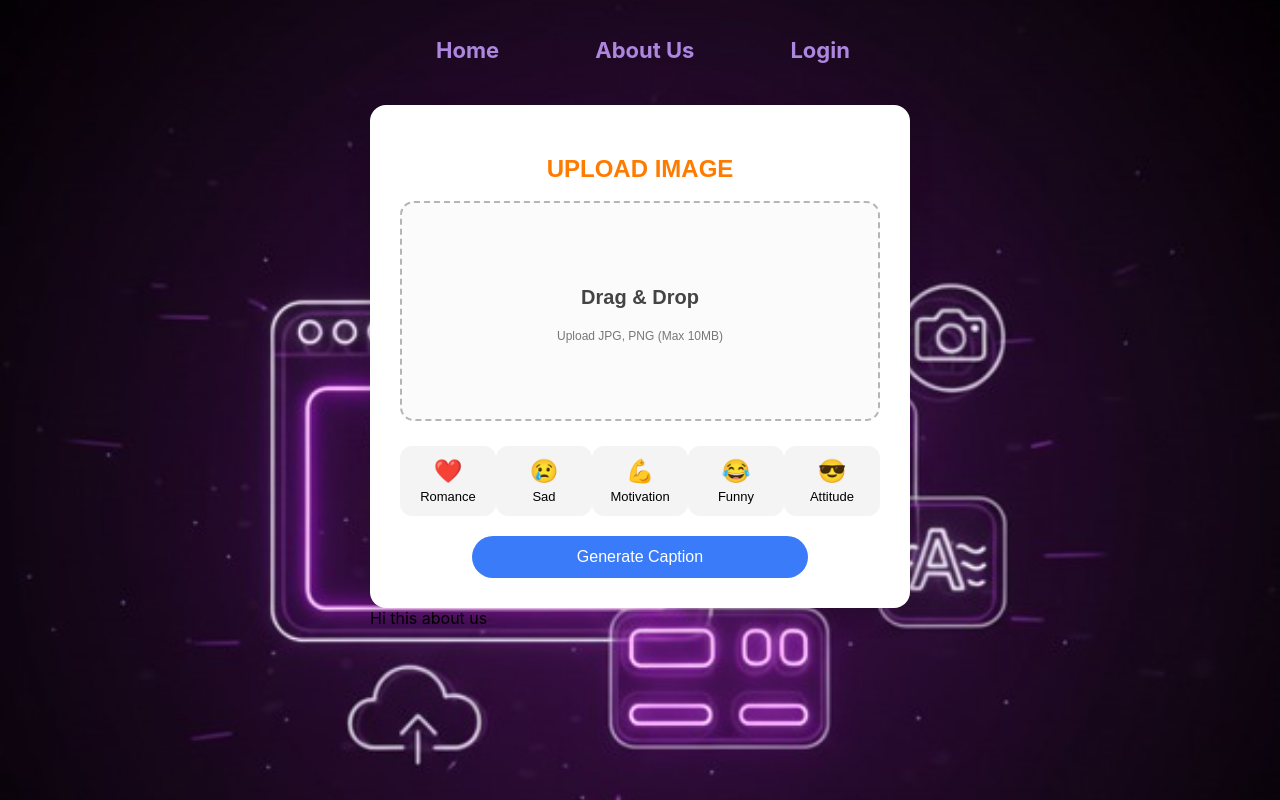
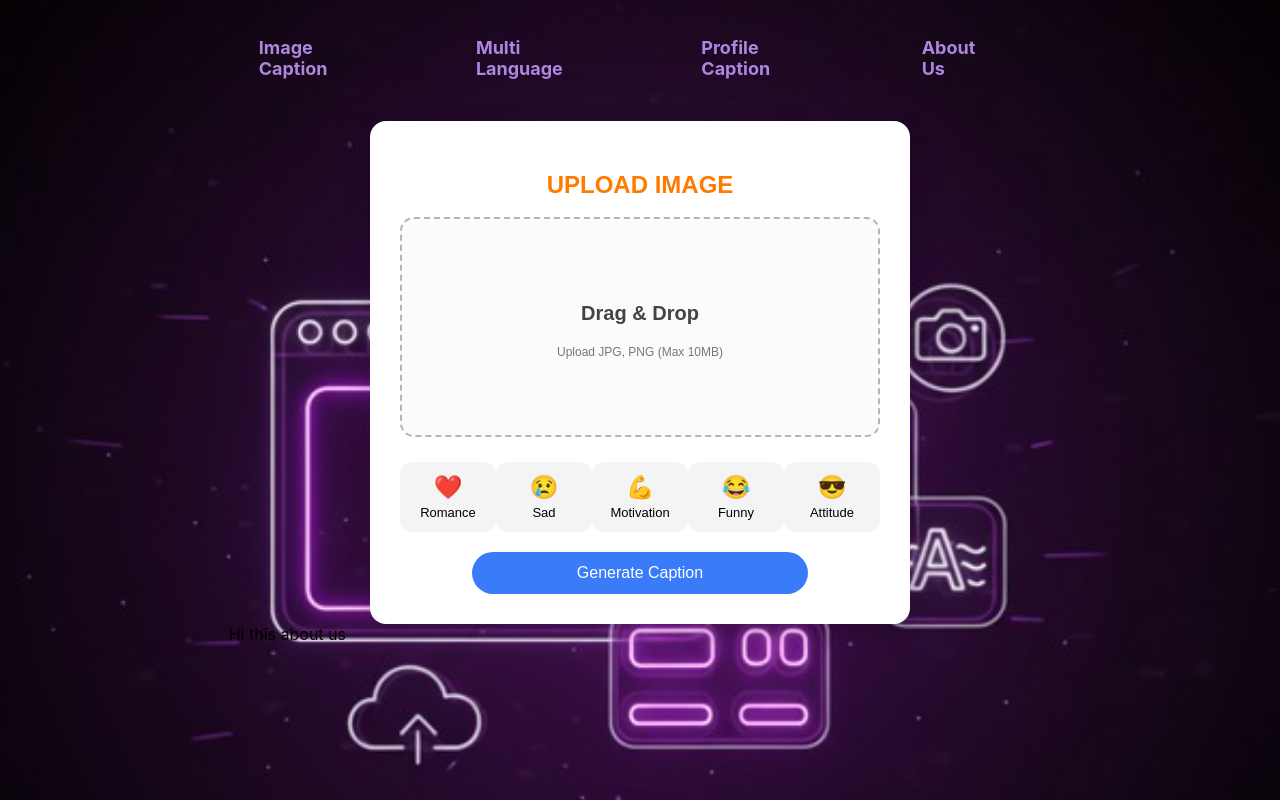
Before and after one commit to Remi2121/Caption-generator, a React (Vite) app in the folder frontend/: page / in a window 1280 px wide. Built offline with nearby package versions, Linux system fonts and the light colour scheme.

Commit message:
new header added

```diff
--- a/frontend/package.json
+++ b/frontend/package.json
@@ -11,7 +11,8 @@
   },
   "dependencies": {
     "react": "^19.2.0",
-    "react-dom": "^19.2.0"
+    "react-dom": "^19.2.0",
+    "react-scroll": "^1.9.3"
   },
   "devDependencies": {
     "@eslint/js": "^9.39.1",
--- a/frontend/src/App.css
+++ b/frontend/src/App.css
@@ -3,7 +3,6 @@ html, body {
   height: 100%;
   margin: 0;
   padding: 0;
-  overflow-x: hidden;
 
 }
 
--- a/frontend/src/Components/Header/header.css
+++ b/frontend/src/Components/Header/header.css
@@ -6,14 +6,14 @@
   width: 90%;
   margin-top: 5px;
   display: flex;
-  justify-content: center;
+  justify-content: left;
 }
 
 .navbar {
   display: flex;
   list-style: none;
   gap: 6rem;
-  font-size: 22px;
+  font-size: 18px;
   padding: 0;
   margin: 0;
 }
--- a/frontend/src/Components/Header/header.jsx
+++ b/frontend/src/Components/Header/header.jsx
@@ -1,13 +1,36 @@
 import React from 'react'
+import { Link } from 'react-scroll'
 import './header.css'
 
 const Header = () => {
   return (
     <div className='header-container'>
       <ul className='navbar'>
-        <li>Home</li>
-        <li>About Us</li>
-        <li>Login</li>
+
+        <li>
+          <Link to="imageCaption" smooth={true} duration={600} offset={-50}>
+            Image Caption
+          </Link>
+        </li>
+
+        <li>
+          <Link to="multiLanguage" smooth={true} duration={600} offset={-50}>
+            Multi Language
+          </Link>
+        </li>
+
+        <li>
+          <Link to="profileCaption" smooth={true} duration={600} offset={-50}>
+            Profile Caption
+          </Link>
+        </li>
+
+        <li>
+          <Link to="aboutUs" smooth={true} duration={600} offset={-50}>
+            About Us
+          </Link>
+        </li>
+
       </ul>
     </div>
   )
--- /dev/null
+++ b/frontend/src/Components/Multi language/multilan.jsx
@@ -0,0 +1,12 @@
+import React from 'react'
+import './multilan.css'
+
+const multilan = () => {
+  return (
+    <div>
+
+    </div>
+  )
+}
+
+export default multilan
--- /dev/null
+++ b/frontend/src/Components/Profilecaption/profilecap.jsx
@@ -0,0 +1,12 @@
+import React from 'react'
+import './profilecap.css'
+
+const profilecap = () => {
+  return (
+    <div>
+
+    </div>
+  )
+}
+
+export default profilecap
--- a/frontend/src/Home/Home.jsx
+++ b/frontend/src/Home/Home.jsx
@@ -3,13 +3,30 @@ import './Home.css'
 import Header from '../Components/Header/header'
 import ImageCaption from '../Components/imageCaption/ImageCaption'
 import AboutUs from '../Components/Aboutus/AboutUs'
+import MultiLan from '../Components/Multi language/multilan'
+import Profilecap from '../Components/Profilecaption/profilecap'
 
 const Home = () => {
   return (
     <div>
       <Header/>
-      <ImageCaption/>
-      <AboutUs/>
+
+      <div id="imageCaption">
+        <ImageCaption/>
+      </div>
+
+      <div id="multiLanguage">
+        <MultiLan/>
+      </div>
+
+      <div id="profileCaption">
+        <Profilecap/>
+      </div>
+
+      <div id="aboutUs">
+        <AboutUs/>
+      </div>
+
     </div>
   )
 }
```
Also changed, not shown: frontend/src/App.jsx (+7 -10 lines), frontend/src/Components/Multi language/multilan.css (added), frontend/src/Components/Profilecaption/profilecap.css (added), 1 other file (tests, documents, lock files or other folders).
